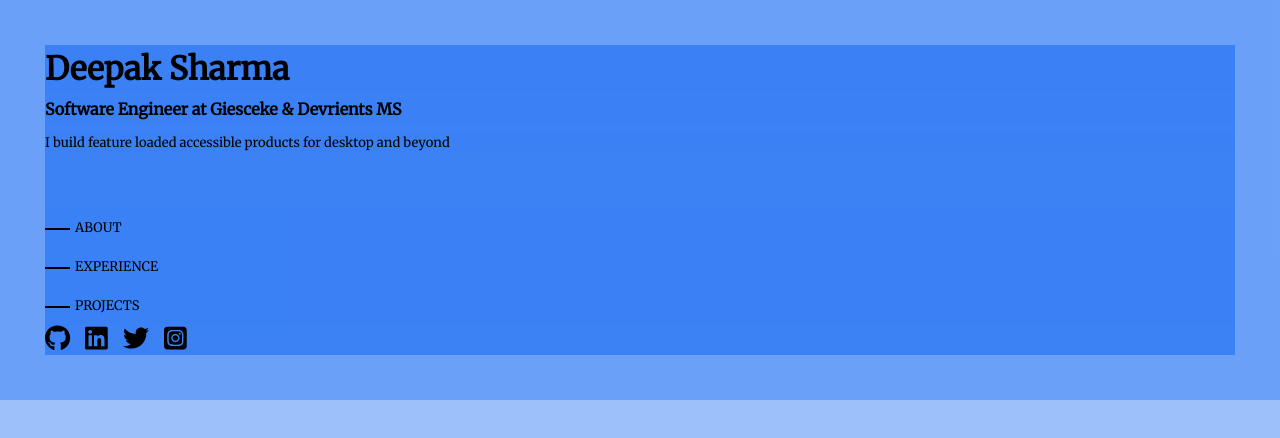
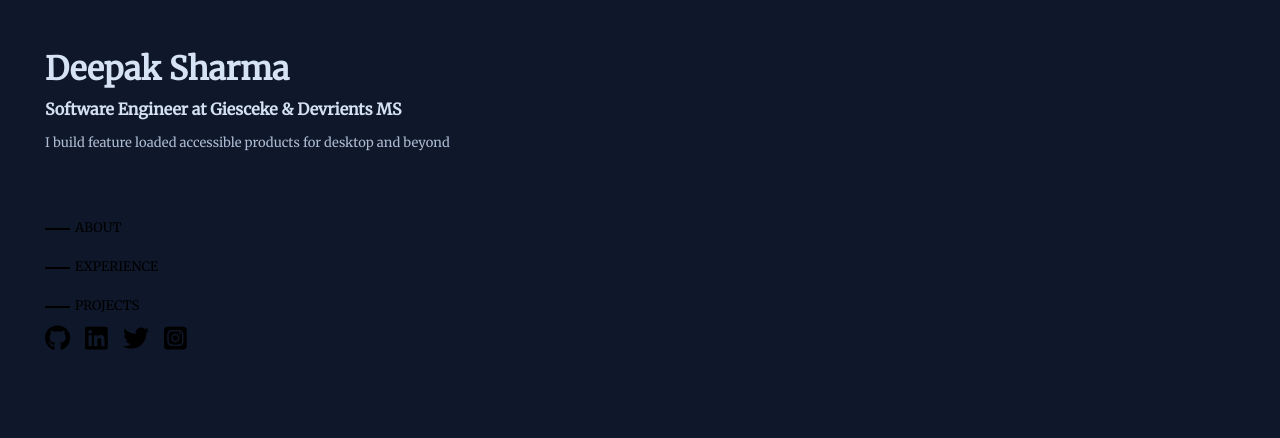
Before and after one commit to Deepak00-Sh/my-portfolio-app, a React (Create React App) app: page / in a window 1280 px wide. Shown: the top 438 px of the page. Built offline with nearby package versions, Linux system fonts and the light colour scheme.

Commit message:
Adding the stylings

```diff
--- a/src/App.css
+++ b/src/App.css
@@ -3,7 +3,6 @@
 * {
   margin: 0;
   padding: 0;
-  background-color: rgba(59, 130, 246, 0.5);
 }
 * {
   font-family: "Merriweather", sans-serif;
@@ -16,6 +15,9 @@
 
   /* background: (600px at 910px 473px, rgba(29, 78, 216, 0.15), transparent 80%); */
 }
+body {
+  background-color: rgb(15 23 42 / 1);
+}
 .mainLeftContainer {
   padding: 60px;
 }
--- a/src/components/sections/introContainer.css
+++ b/src/components/sections/introContainer.css
@@ -10,10 +10,15 @@
   font-weight: 700;
   margin-bottom: 4px;
   line-height: 1.5;
+  color: rgb(214, 226, 245);
 }
 .headingDesignation {
   margin-bottom: 10px;
   font-size: 16px;
+  color: rgb(212, 224, 244);
+}
+.headingTagline {
+  color: rgb(173, 187, 210);
 }
 @media screen and (min-width: 769px) {
   .headingName {
--- a/src/components/socialIcons/socials.css
+++ b/src/components/socialIcons/socials.css
@@ -3,7 +3,7 @@
 }
 
 .iconSpan {
-  margin-right: 15px; /* Adjust the spacing as needed */
+  margin-right: 15px;
 }
 
 /* Additional styling for the icons (adjust as needed) */
```
